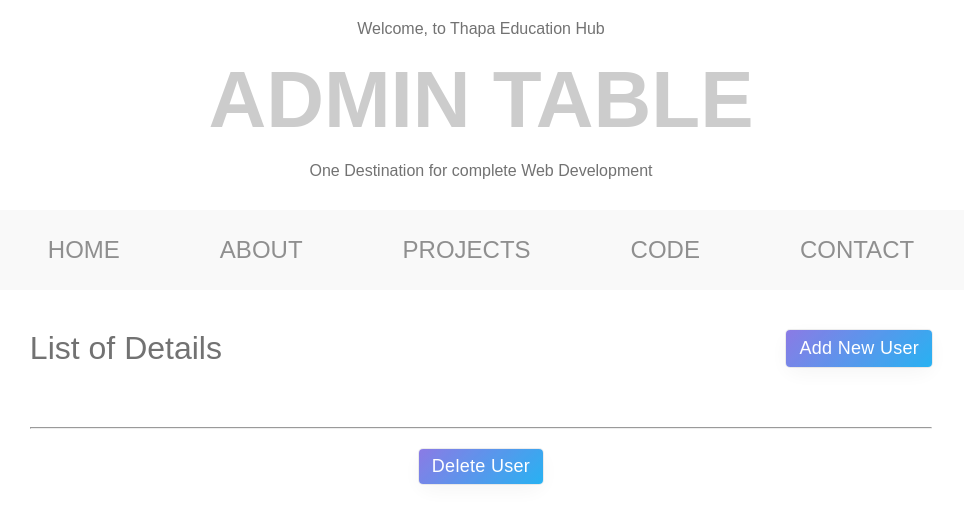
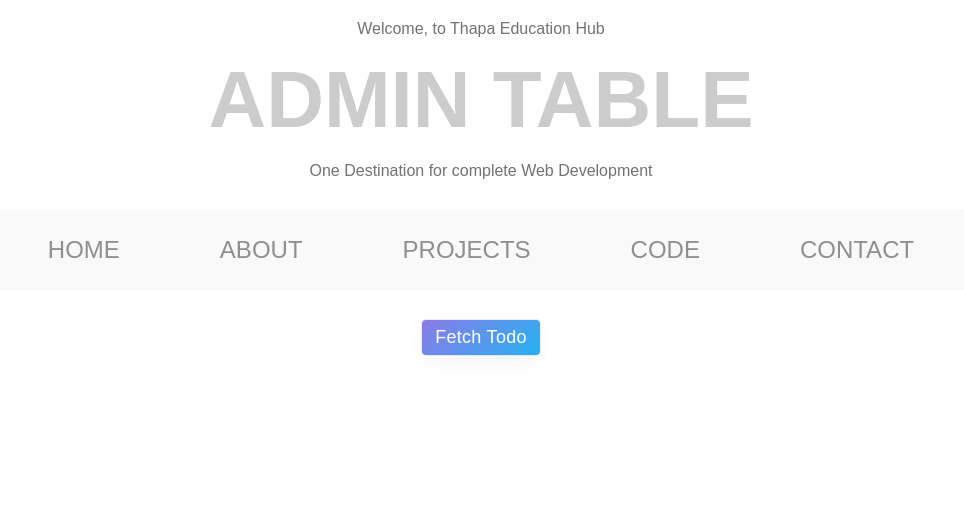
Before and after one commit to quteboy/react-redux-toolkit, a React (Create React App) app: page / in a window 1280 px wide. Shown: the top 524 px of the page, without its empty margins (159-1123 px from the left). Built offline with nearby package versions, Linux system fonts and the light colour scheme; what chance would draw is missing.

Commit message:
added  code to fetch api data from redux

```diff
--- a/src/App.js
+++ b/src/App.js
@@ -3,11 +3,13 @@ import './App.css';
 import Navbar from './Components/Navbar/Navbar';
 import { Fragment } from 'react';
 import UserDetails from './Components/UserDetails/UserDetails';
+import Todos from './Components/Todos/Todos';
 function App() {
   return (
     <Fragment>
       <Navbar/>
-      <UserDetails/>
+      {/* <UserDetails/> */}
+      <Todos/>
     </Fragment>
   );
 }
--- /dev/null
+++ b/src/Components/Todos/Todos.js
@@ -0,0 +1,70 @@
+import React from "react";
+import { useSelector, useDispatch } from "react-redux";
+import { getAllTodo } from "../../toolkit/slices/todoSlice";
+import styled from "styled-components";
+const Todos = () => {
+  const dispatch = useDispatch();
+  const state = useSelector((state) => state);
+
+  if (state.todos.isLoading) {
+    return <div>Loding...</div>;
+  }
+  return (
+    <React.Fragment>
+      <Wrapper>
+        <div className="content">
+          <button
+            className="btn "
+            onClick={() => {
+              dispatch(getAllTodo());
+            }}
+          >
+            Fetch Todo
+          </button>
+          <ul>
+            {state.todos.data.map((item) => {
+              return <li key={item.id}>{item.title}</li>;
+            })}
+          </ul>
+        </div>
+      </Wrapper>
+    </React.Fragment>
+  );
+};
+
+export default Todos;
+const Wrapper = styled.section`
+  margin: 1rem 3.2rem;
+  .content ul {
+    list-style-type: none !important;
+    display: flex;
+    flex-direction: column;
+  }
+  h3 {
+    margin: 0;
+  }
+  .admin-table {
+    display: flex;
+    justify-content: space-between;
+    flex-wrap: wrap;
+    margin: 4rem 0;
+  }
+  .admin-subtitle {
+    font-size: 3.2rem;
+  }
+  .delete-btn {
+    background-color: transparent;
+    border: none;
+  }
+  .delete-icon {
+    font-size: 2.6rem;
+    color: #f12711;
+    filter: drop-shadow(0.2rem 0.2rem 0.5rem rgb(255 0 0 / 0.2));
+    cursor: pointer;
+  }
+  @media screen and (max-width: 998px) {
+    .admin-subtitle {
+      margin-bottom: 1.6rem;
+    }
+  }
+`;
--- a/src/Components/UserDetails/UserDetails.js
+++ b/src/Components/UserDetails/UserDetails.js
@@ -1,19 +1,37 @@
-import React from "react";
+import React, { useEffect } from "react";
 import DeleteUser from "../DeleteUser/DeleteUser";
 import styled from "styled-components";
 import fakeUserData from "../../api/api";
-import { useDispatch } from "react-redux";
+import { useDispatch, useSelector } from "react-redux";
 import { addUsers } from "../../toolkit/slices/UserSlice";
 import DisplayUsers from "./DisplayUsers";
+import { fetchPosts } from "../../toolkit/slices/postsSlice";
 // import VIcon1 from "../../assets/Images/Icons/Group1RoundedSolid.svg";
 // import VIcon2 from "../../assets/Images/Icons/Group1RoundeOut.svg";
 const UserDetails = () => {
   const dispatch = useDispatch();
   const addNewUsers = (payload) => {
-    console.log("payload -->", payload);
     dispatch(addUsers(payload));
   };
+  const posts = useSelector((state) => {
+    return state.posts.posts;
+  });
+  const status = useSelector((state) => {
+    return state.status;
+  });
+  const error = useSelector((state) => {
+    return state.error;
+  });
+  useEffect(() => {
+    dispatch(fetchPosts());
+  }, [dispatch]);
+  if (status === "loading") {
+    return <div>Loading...</div>;
+  }
 
+  if (status === "failed") {
+    return <div>{error}</div>;
+  }
   return (
     <Wrapper>
       <div className="content">
@@ -30,6 +48,9 @@ const UserDetails = () => {
         </div>
         <ul>
           <DisplayUsers />
+          {posts.map((post) => (
+            <li key={post.id}>{post.title}</li>
+          ))}
         </ul>
         <hr />
         <DeleteUser />
--- /dev/null
+++ b/src/toolkit/slices/postsSlice.js
@@ -0,0 +1,31 @@
+import { createSlice, createAsyncThunk } from '@reduxjs/toolkit';
+
+export const fetchPosts = createAsyncThunk('posts/fetchPosts', async () => {
+  const response = await fetch('https://jsonplaceholder.typicode.com/posts');
+  return response.json();
+});
+
+const postsSlice = createSlice({
+  name: 'posts',
+  initialState: {
+    posts: [],
+    status: null,
+    error: null,
+  },
+  reducers: {},
+  extraReducers: {
+    [fetchPosts.pending]: (state) => {
+      state.status = 'loading';
+    },
+    [fetchPosts.fulfilled]: (state, action) => {
+      state.status = 'succeeded';
+      state.posts = action.payload;
+    },
+    [fetchPosts.rejected]: (state, action) => {
+      state.status = 'failed';
+      state.error = action.error.message;
+    },
+  },
+});
+
+export default postsSlice.reducer;
--- /dev/null
+++ b/src/toolkit/slices/todoSlice.js
@@ -0,0 +1,31 @@
+import { createAsyncThunk, createSlice } from "@reduxjs/toolkit";
+
+//Action to fetch API call thunk to use make delayed operation
+
+export const getAllTodo = createAsyncThunk("fetchTodo", async () => {
+  const resp = await fetch("https://jsonplaceholder.typicode.com/todos");
+  return resp.json();
+});
+
+const todoSlice = createSlice({
+  name: "todo",
+  initialState: {
+    data: [],
+    isLoading: false,
+    isError: false,
+  },
+  extraReducers: (builder) => {
+    builder.addCase(getAllTodo.pending, (state, action) => {
+      state.isLoading = true;
+    });
+    builder.addCase(getAllTodo.fulfilled, (state, action) => {
+      state.isLoading = false;
+      state.data = action.payload;
+    });
+    builder.addCase(getAllTodo.rejected, (state, action) => {
+      console.log("Error is Here", action.payload);
+      state.isError = true;
+    });
+  },
+});
+export default todoSlice.reducer
--- a/src/toolkit/store.js
+++ b/src/toolkit/store.js
@@ -1,9 +1,12 @@
 import { configureStore } from "@reduxjs/toolkit";
 import userSlice from "./slices/UserSlice";
-
+import postsSlice from "./slices/postsSlice";
+import todoSlice from "./slices/todoSlice";
 const store = configureStore({
   reducer: {
     users: userSlice,
+    todos:todoSlice,
+    posts: postsSlice,
   },
 });
 export default store;
```
